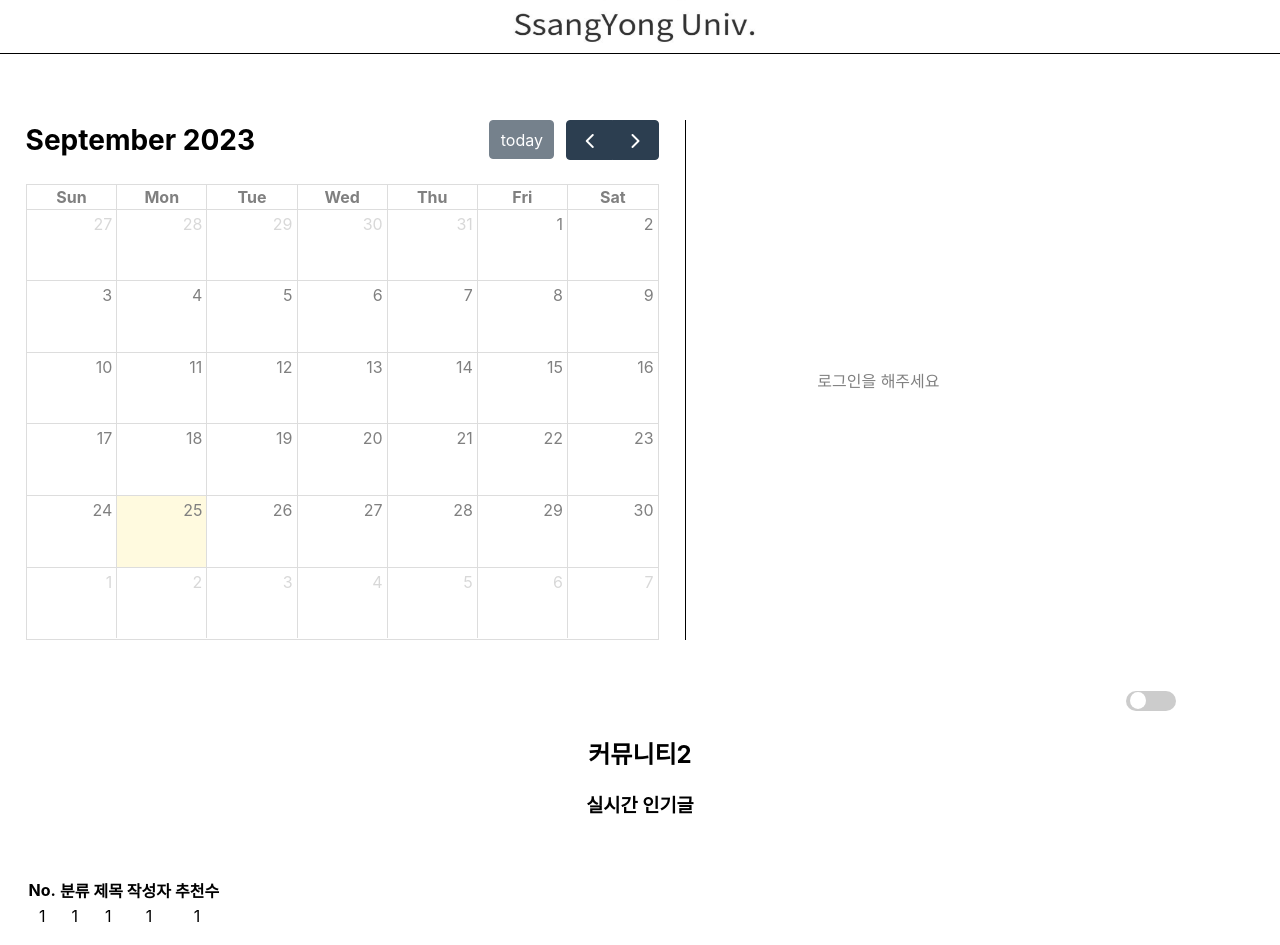
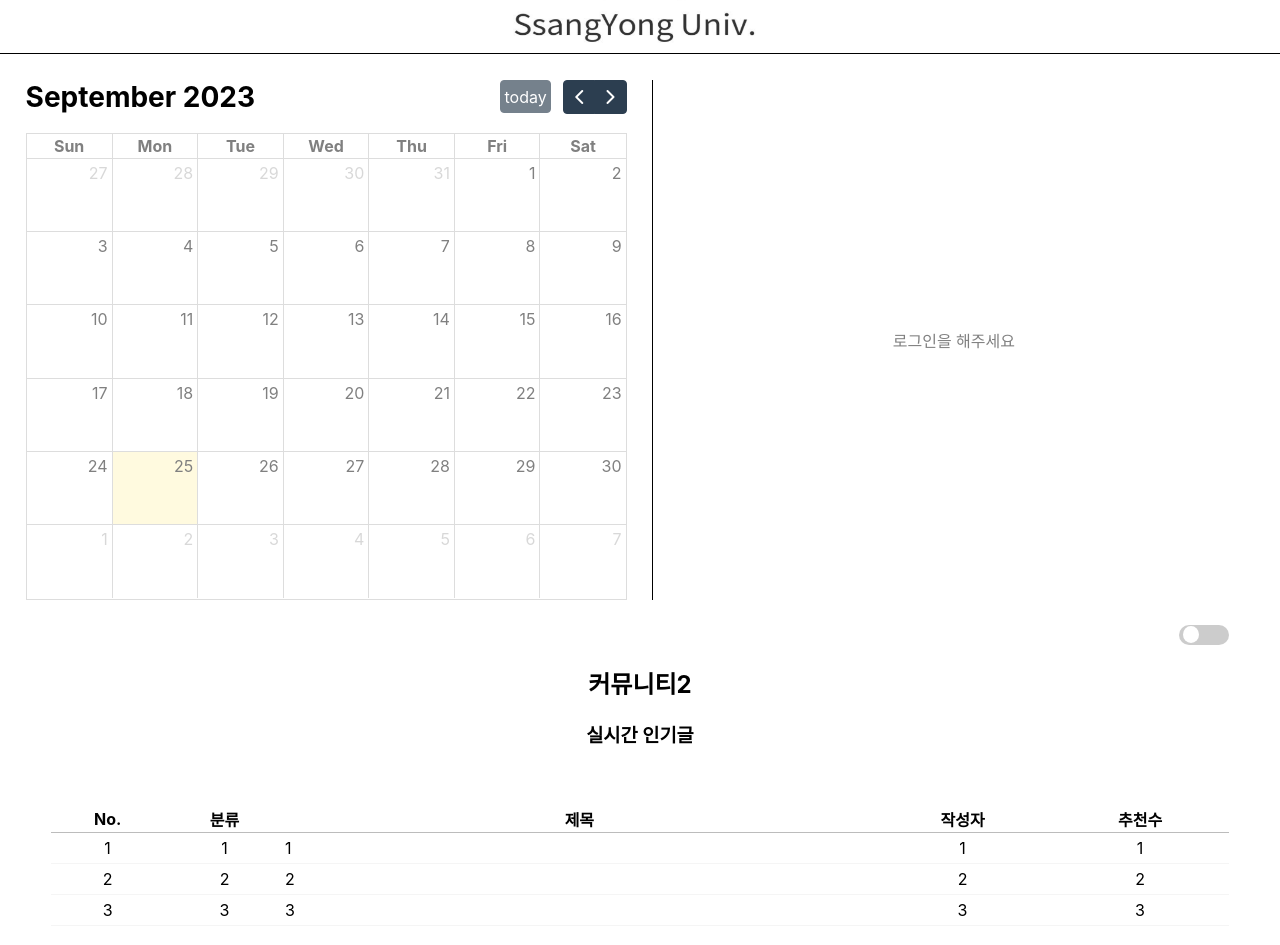
Before and after one commit to cjccss/lmsproject_repactoring_F, a Next.js app: page / in a window 1280 px wide. Shown: the part 167-1112 px from the top of the page. Built offline with nearby package versions, Linux system fonts and the light colour scheme.

Commit message:
feat. main의 컨텐츠 전체적으로 위치조정 및 캘린더 css수정

```diff
--- a/components/home/boardwithchart.jsx
+++ b/components/home/boardwithchart.jsx
@@ -16,6 +16,13 @@ export default function BoardwithChart() {
                 <h3>실시간 인기글</h3><br/><br/>
             </div>
             <table id = "MainBoard">
+                <colgroup>
+                    <col width="*" />
+                    <col width="*" />
+                    <col width="50%" />
+                    <col width="*" />
+                    <col width="*" />
+                </colgroup>
                 <thead>
                     <tr id="menu">
                         <th>No.</th>
@@ -33,6 +40,20 @@ export default function BoardwithChart() {
                         <td>1</td>
                         <td>1</td>
                     </tr>
+                    <tr>
+                        <td>2</td>
+                        <td>2</td>
+                        <td>2</td>
+                        <td>2</td>
+                        <td>2</td>
+                    </tr>
+                    <tr>
+                        <td>3</td>
+                        <td>3</td>
+                        <td>3</td>
+                        <td>3</td>
+                        <td>3</td>
+                    </tr>
                 </tbody>
             </table>
             <div id="pageBar"></div>
@@ -43,9 +64,28 @@ export default function BoardwithChart() {
         <style jsx>{`
             div {
                 text-align: center;
+                width: 100%;
             }
             table {
+                width: 100%;
+                border-bottom: 1px solid #F5F5F5;
+                border-collapse: collapse
+            }
+            thead{
+                text-align:center;
+                border-bottom: 1px solid #bcbcbc;
+                font-size: 12pt;
+            }
+            th{
+                text-align:center;
+            }
+            td {
+                padding: 5px 0px 5px 0px;
                 text-align: center;
+                border-bottom:  solid 1px #F5F5F5;
+            }
+            td:nth-child(3) {
+                text-align: left;
             }
         `}</style>
     </>
--- a/components/home/toggleswitch.jsx
+++ b/components/home/toggleswitch.jsx
@@ -15,7 +15,7 @@ export default function ToggleSwitch({ onCheck }) {
                 display: inline-block;
                 width: 50px;
                 height: 20px;
-                margin-left: 1100px;
+                justify-self: end;
             }
             label input {display:none;}
             span {
--- a/package.json
+++ b/package.json
@@ -15,6 +15,7 @@
     "@react-navigation/native": "^6.1.7",
     "next": "13.5.2",
     "react": "18.2.0",
-    "react-dom": "18.2.0"
+    "react-dom": "18.2.0",
+    "styled-components": "^6.0.8"
   }
 }
--- a/pages/index.js
+++ b/pages/index.js
@@ -1,8 +1,17 @@
 import FullCalendar from "@fullcalendar/react";
 import dayGridPlugin from "@fullcalendar/daygrid";
-import Image from "next/image";
 import Link from "next/link";
 import BoardwithChart from "../components/home/boardwithchart";
+import styled from "styled-components";
+
+const FullCalendarContainer = styled.div`
+  .fc .fc-button {
+    padding: 0.2em 0.2em;
+  }
+  .fc .fc-toolbar.fc-header-toolbar {
+    margin-bottom: 1.2em;
+  }
+`;
 
 export default function Home() {
 
@@ -10,16 +19,18 @@ export default function Home() {
     <>
       <section className="contents">
         <article>
+          <div>
+            <FullCalendarContainer>
               <FullCalendar
                 height={'65vh'}
                 expandRows={true}
-            aspectRatio={'1.1'}
+                aspectRatio={'1'}
                 plugins={[ dayGridPlugin ]}
                 initialView="dayGridMonth"
               />
-        </article>
-        <article>
-          <Link href={'/'}>로그인을 해주세요</Link>
+            </FullCalendarContainer>
+          </div>
+          <div><Link href={'/'}>로그인을 해주세요</Link></div>
           {/* 로그인했으면 해당일의 강의목록 표시(학생, 교수 둘다) */}
         </article>
         <article>
@@ -27,31 +38,25 @@ export default function Home() {
         </article>
       </section>
       <style jsx>{`
-        section {
-          display: grid;
-          grid-template-areas:
-            "a b"
-            "c c";
-          margin-top: 5vh;
+        div {
+          width: 50%;
+        }
+        div:nth-child(2) {
+          border-left: 1px solid black;
+          margin-left: 2vw;
+          display: flex;
+          align-items: center;
+          justify-content: center;
         }
         article:nth-child(1) {
-          grid-area: a;
-          padding-right:2vw;
+          display: flex;
           margin: 2vw;
-          width: 80%;
-          border-right: 1px solid black;
         }
         article:nth-child(2) {
-          grid-area: b;
           display: grid;
           align-content: center;
-          margin: 2vw;
+          margin: 2vh 4vw 2vh 4vw;
         }
-        article:nth-child(3) {
-          grid-area: c;
-          margin: 2vw;
-        }
-
       `}</style>
     </>
   )
```
Also changed, not shown: 1 other file (tests, documents, lock files or other folders). Lines whose indentation alone changed are shown as unchanged.
